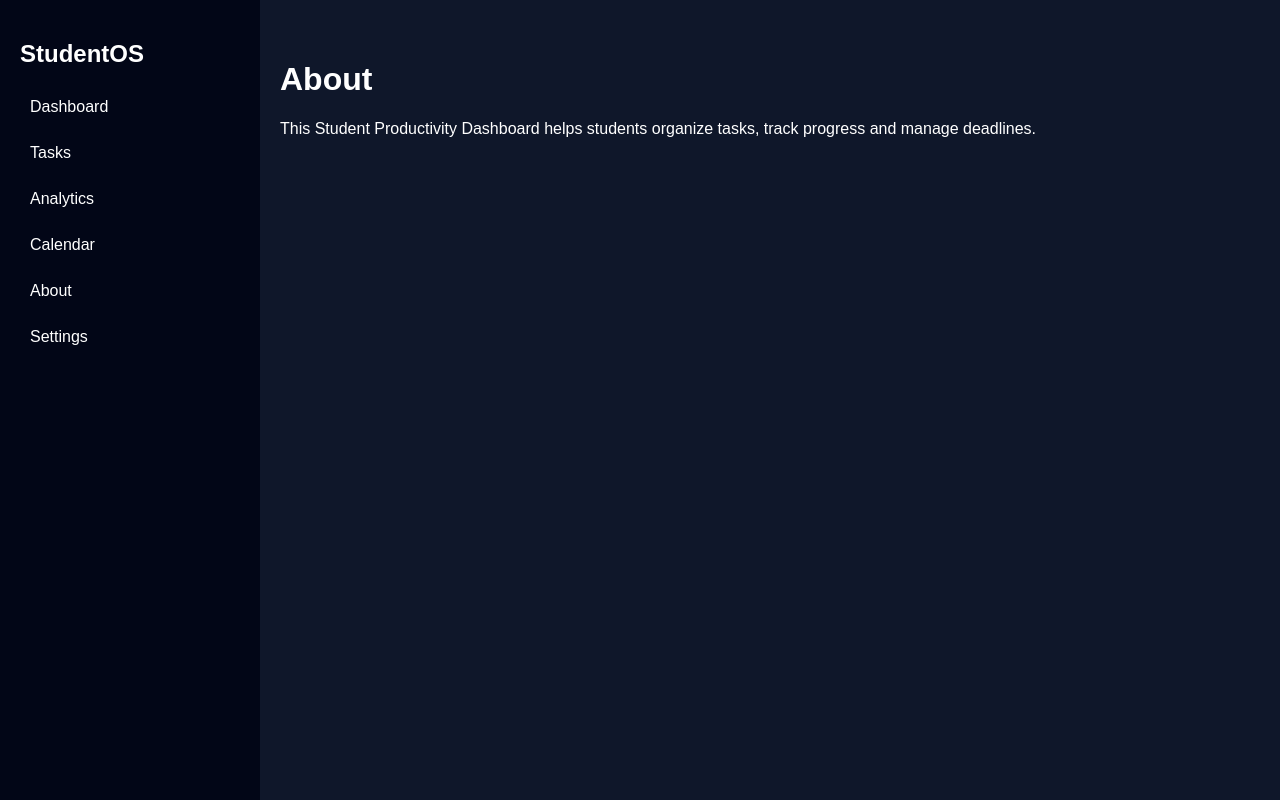
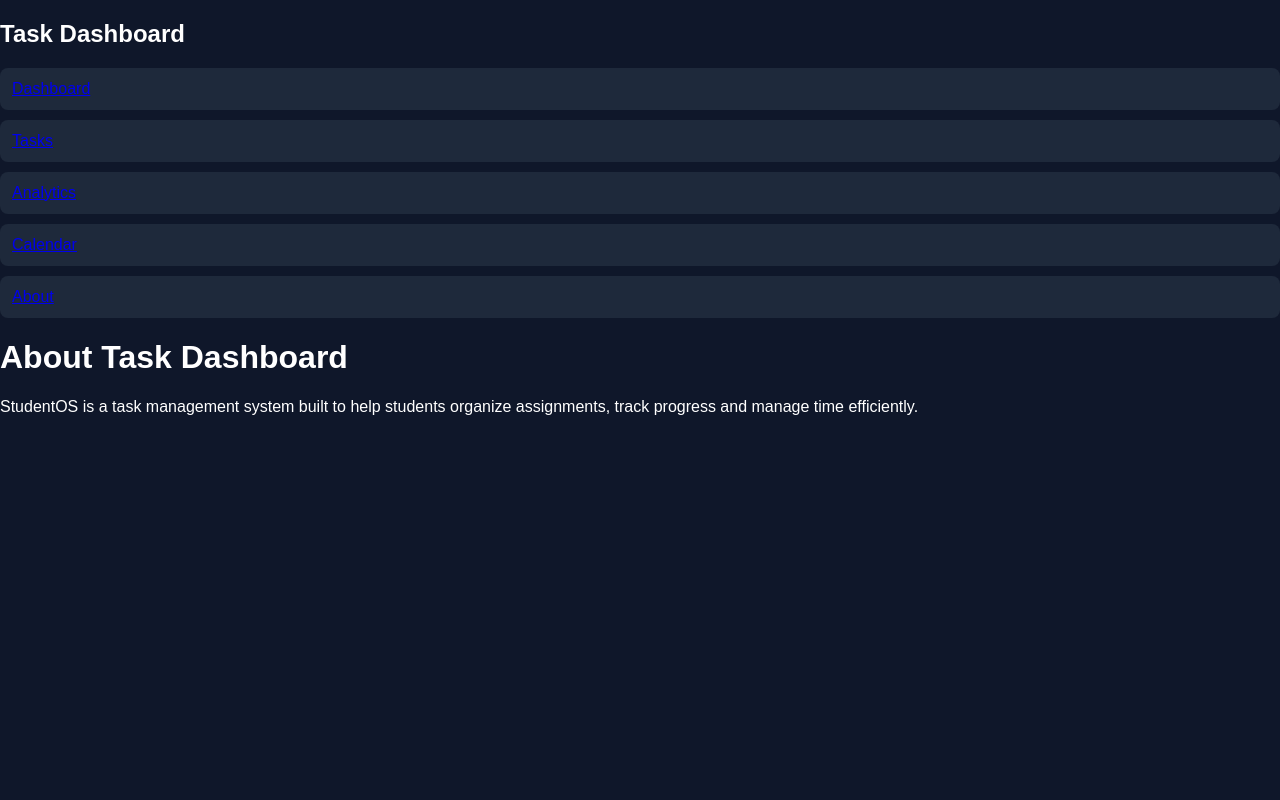
Before and after one commit to davefixa/Task-Management, a plain HTML site: page about.html in a window 1280 px wide. Drawn offline with Linux system fonts and the light colour scheme.

Commit message:
Update about.html

```diff
--- a/about.html
+++ b/about.html
@@ -7,22 +7,25 @@
 
 <body>
 
-<div class="sidebar">
-<h2>StudentOS</h2>
+<nav>
+<h2>Task Dashboard</h2>
+<ul>
+<li><a href="index.html">Dashboard</a></li>
+<li><a href="tasks.html">Tasks</a></li>
+<li><a href="analytics.html">Analytics</a></li>
+<li><a href="calendar.html">Calendar</a></li>
+<li><a href="about.html">About</a></li>
+</ul>
+</nav>
 
-<a href="index.html">Dashboard</a>
-<a href="tasks.html">Tasks</a>
-<a href="analytics.html">Analytics</a>
-<a href="calendar.html">Calendar</a>
-<a href="about.html">About</a>
-<a href="settings.html">Settings</a>
-</div>
+<div class="container">
 
-<div class="main">
+<h1>About Task Dashboard</h1>
 
-<h1>About</h1>
-
-<p>This Student Productivity Dashboard helps students organize tasks, track progress and manage deadlines.</p>
+<p>
+StudentOS is a task management system built to help students
+organize assignments, track progress and manage time efficiently.
+</p>
 
 </div>
 
```
